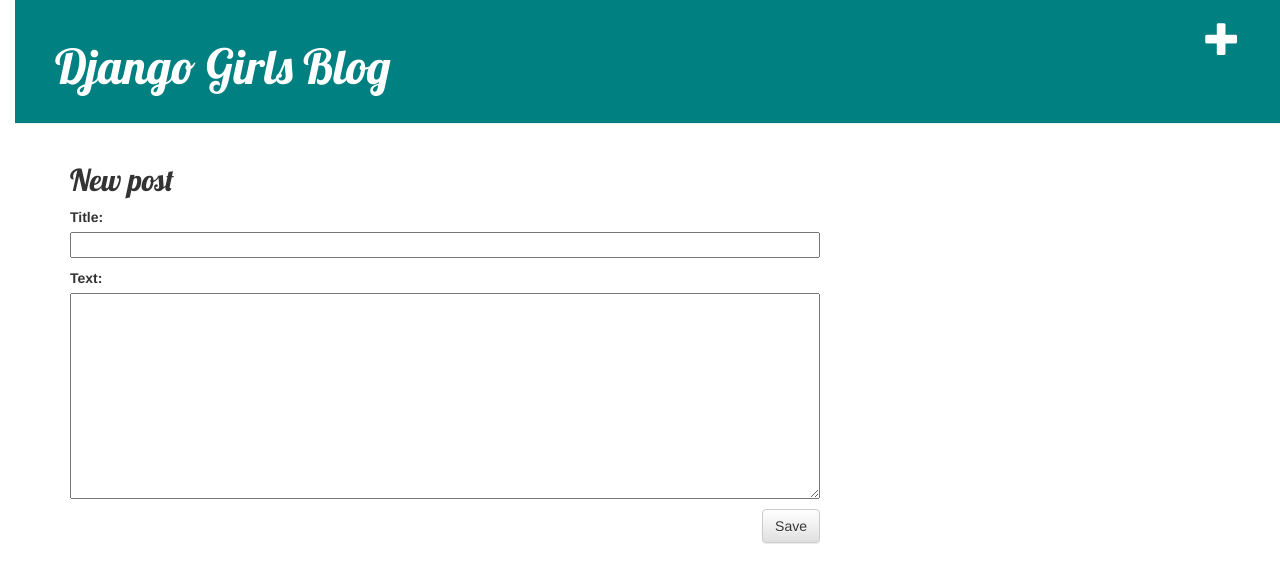
After one commit to gunjan01/MyApp, a Django app: page /post/new/ in a window 1280 px wide. The commit adds this page. Shown: the top 583 px of the page. Run offline with Django 3.2, Linux system fonts and the light colour scheme; some libraries are stand-ins or nearby versions.

Commit message:
Introduction to Django Forms

```diff
--- /dev/null
+++ b/blog/forms.py
@@ -0,0 +1,10 @@
+from django import forms
+# import forms from Django
+from .models import Post
+# import our model on post
+
+class PostForm(forms.ModelForm): #type forms.ModelForm
+
+  class Meta:
+    model = Post #telll Django which model should be used
+    fields = ('title', 'text',) # exposing only title and text and created date is automatically set along with author,
--- a/blog/templates/blog/base.html
+++ b/blog/templates/blog/base.html
@@ -10,6 +10,7 @@
     </head>
     <body>
 		<div class="page-header">
+			<a href="{% url 'post_new' %}" class="top-menu"><span class="glyphicon glyphicon-plus"></span></a> <!--glyphicon glyphicon-plus wll display a plus sign-->
 			<h1><a href="/">Django Girls Blog</a></h1>
 		</div>
 		<div class="content container">
--- /dev/null
+++ b/blog/templates/blog/post_new.html
@@ -0,0 +1,9 @@
+{% extends 'blog/base.html' %}
+
+{% block content %}
+    <h2>New post</h2>
+    <form method="POST" class="post-form">{% csrf_token %} <!-- token to secure the form-->
+        {{ form.as_p }} <!-- display the form -->
+        <button type="submit" class="save btn btn-default">Save</button>
+    </form>
+{% endblock %}
--- a/blog/urls.py
+++ b/blog/urls.py
@@ -6,7 +6,8 @@
 
 urlpatterns = [
     path('', views.post_list, name='post_list'),
-	 path('post/<int:pk>/', views.post_detail, name='post_detail'),
+	path('post/<int:pk>/', views.post_detail, name='post_detail'),
+	path('post/new/', views.post_new, name='post_new'),
 ]
 
 # '' is resolved as localhost.
--- a/blog/views.py
+++ b/blog/views.py
@@ -1,6 +1,7 @@
-from django.shortcuts import render, get_object_or_404
+from django.shortcuts import render, get_object_or_404, redirect
 from django.utils import timezone
 from .models import Post
+from .forms import PostForm
 
 # Create your views here.
 def post_list(request):
@@ -10,3 +11,16 @@
 def post_detail(request, pk):
   posts = get_object_or_404(Post, pk=pk)
   return render(request, 'blog/post_detail.html', {'post': posts})
+
+def post_new(request):
+  if request.method == "POST":
+    form = PostForm(request.POST)
+    if form.is_valid():
+      post = form.save(commit=False)
+      post.author = request.user
+      post.published_date = timezone.now()
+      post.save()
+      return redirect('post_detail', pk=post.pk)
+  else:
+    form = PostForm()
+  return render(request, 'blog/post_new.html', {'form': form})
```
Also changed, not shown: db.sqlite3.
